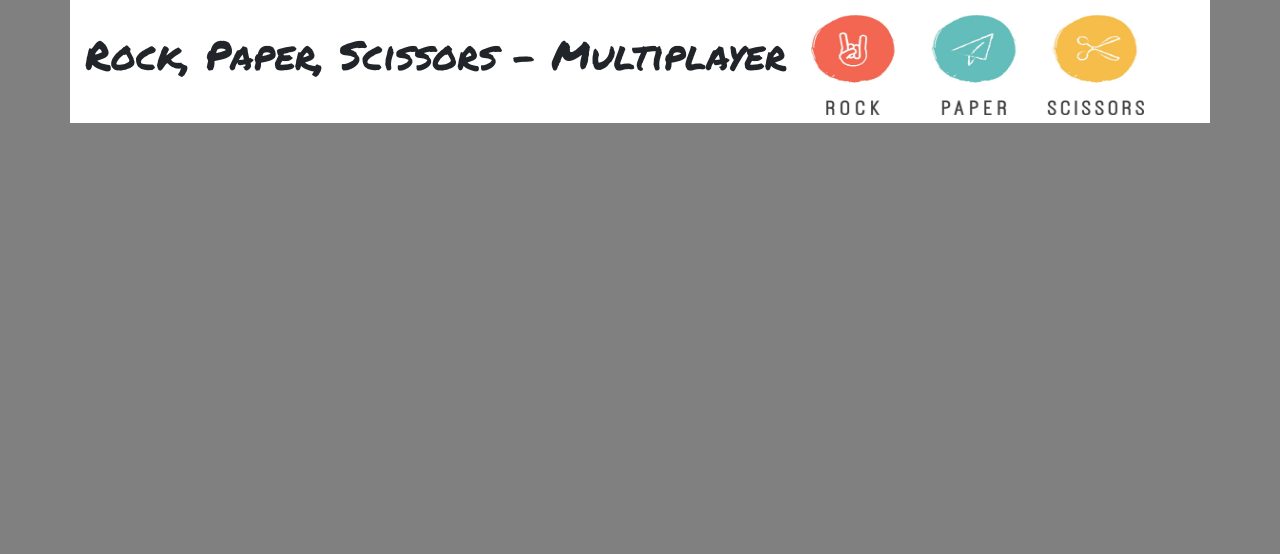
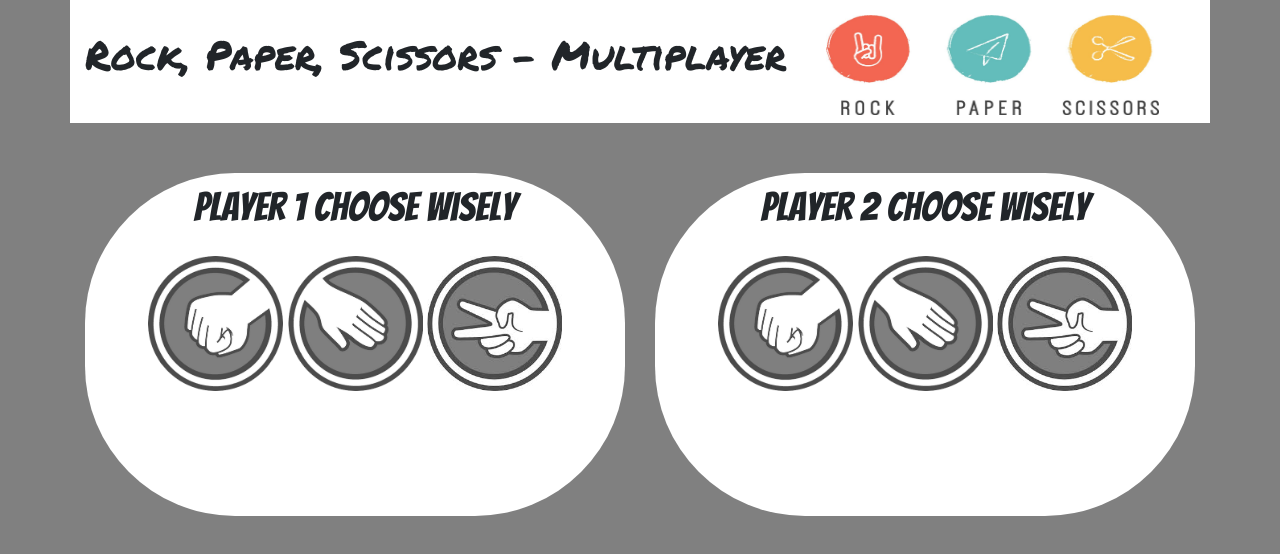
Before and after one commit to baehansung/RPS-Multiplayer, a plain HTML site: page index.html in a window 1280 px wide. Drawn offline with nearby package versions, Linux system fonts and the light colour scheme.

Commit message:
more styling done and player choices added

```diff
--- a/assets/style.css
+++ b/assets/style.css
@@ -16,3 +16,30 @@ body {
     margin-left: 25px;
     margin-top: 15px;
 }
+
+#options {
+    width: 25%;
+    height: 25%;
+}
+
+.player1, .player2 {
+    background-color: white;
+    padding-top: 10px;
+    padding-bottom: 125px;
+    border-radius: 150px;
+}
+
+#choice1, #choice2 {
+    font-family: 'Bangers', cursive;
+    text-align: center;
+    font-size: 40px;
+}
+
+#images {
+    margin-top: 25px;
+    text-align: center;
+}
+
+#one, #two {
+    margin-top: 50px;
+}
--- a/index.html
+++ b/index.html
@@ -6,7 +6,7 @@
   <title>Multiplayer Rock/Paper/Scissors</title>
   <link rel="stylesheet" href="https://cdnjs.cloudflare.com/ajax/libs/twitter-bootstrap/4.0.0/css/bootstrap.min.css"/>
   <link rel="stylesheet" href="https://maxcdn.bootstrapcdn.com/font-awesome/4.5.0/css/font-awesome.min.css"/>
-  <link href="https://fonts.googleapis.com/css?family=Permanent+Marker" rel="stylesheet">
+  <link href="https://fonts.googleapis.com/css?family=Bangers|Permanent+Marker" rel="stylesheet">
   <link rel="stylesheet" type="text/css" href="assets/style.css">
 </head>
 
@@ -15,7 +15,36 @@
     <div class="container">
         <div class="row" id="top">
             <div class="col-md-12">
-                <h1 class="title">Rock, Paper, Scissors - Multiplayer<img src="assets/images/RPSlogo.jpg" alt="rock paper scissors logo" class="rps"></h1>
+                <h1 class="title">
+                    Rock, Paper, Scissors - Multiplayer
+                    <img src="assets/images/RPSlogo.jpg" alt="rock paper scissors logo" class="rps">
+                </h1>
+            </div>
+        </div>
+    </div>
+
+    <div class="container">
+        <div class="row">
+            <div class="col-md-6" id="one">
+                <div class="player1">
+                    <h3 id="choice1">Player 1 Choose Wisely</h3>
+                        <div id="images">
+                            <img src="assets/images/rock.png" alt="rock logo" id="options">
+                            <img src="assets/images/paper.png" alt="paper logo" id="options">
+                            <img src="assets/images/scissors.jpg" alt="scissors logo" id="options">
+                        </div>
+                </div>
+            </div>
+
+            <div class="col-md-6" id="two">
+                <div class="player2">
+                    <h3 id="choice2">Player 2 Choose Wisely</h3>
+                        <div id="images">
+                            <img src="assets/images/rock.png" alt="rock logo" id="options">
+                            <img src="assets/images/paper.png" alt="paper logo" id="options">
+                            <img src="assets/images/scissors.jpg" alt="scissors logo" id="options">
+                        </div>
+                </div>
             </div>
         </div>
     </div>
```
Also changed, not shown: assets/images/paper.png (added), assets/images/rock.png (added), assets/images/scissors.jpg (added), 2 other files.
